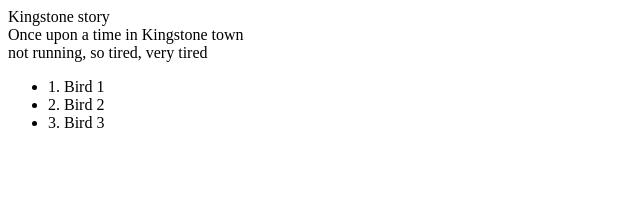
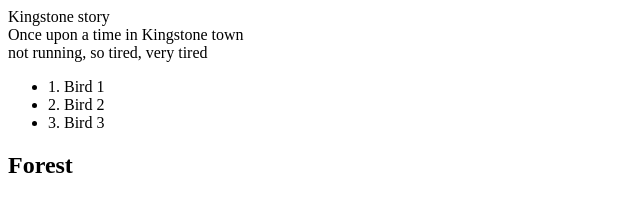
Before and after one commit to ZakFormTP/github-discover, a plain HTML site: page index.html in a window 1280 px wide. Shown: the whole page, without its empty margins (0-640 px from the left). Drawn offline with Linux system fonts and the light colour scheme.

Commit message:
Deuxième titre

```diff
--- a/index.html
+++ b/index.html
@@ -20,5 +20,9 @@
         <li>3. Bird 3</li>
     </ul>
 
+    <div>
+        <h2>Forest</h2>
+    </div>
+
 </body>
 </html>
```
